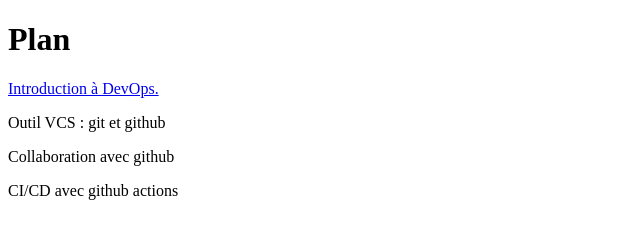
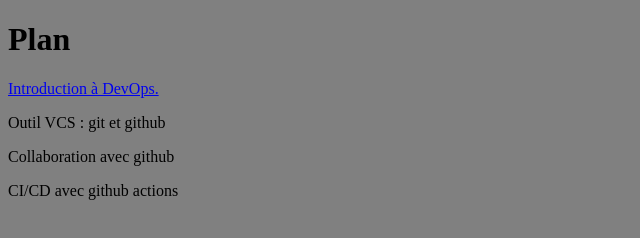
Before and after one commit to mbkdev60/projet_devops, a plain HTML site: page index.html in a window 1280 px wide. Shown: the whole page, without its empty margins (0-640 px from the left). Drawn offline with Linux system fonts and the light colour scheme.

Commit message:
Avec fond gris

```diff
--- a/index.html
+++ b/index.html
@@ -6,6 +6,7 @@
 <meta name="viewport" content="width=device-width, initial-scale=1.0" />
 <title>Formation DevOps</title>
 </head>
+<body style="background-color: grey">
 
 <h1 style="color: black">Plan</h1>
 
```
